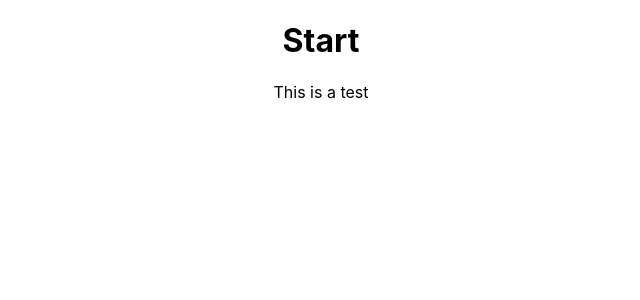
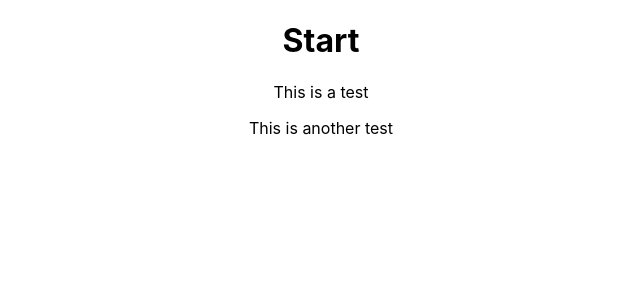
Before and after one commit to matias-harding/react-one, a React (Create React App) app: page / in a window 1280 px wide. Shown: the top 300 px of the page, without its empty margins (319-959 px from the left). Built offline with nearby package versions, Linux system fonts and the light colour scheme.

Commit message:
Another test

```diff
--- a/src/App.js
+++ b/src/App.js
@@ -7,6 +7,7 @@ class App extends Component {
       <div className="App">
         <h1>Start</h1>
         <p>This is a test</p>
+        <p>This is another test</p>
       </div>
     );
   }
```
